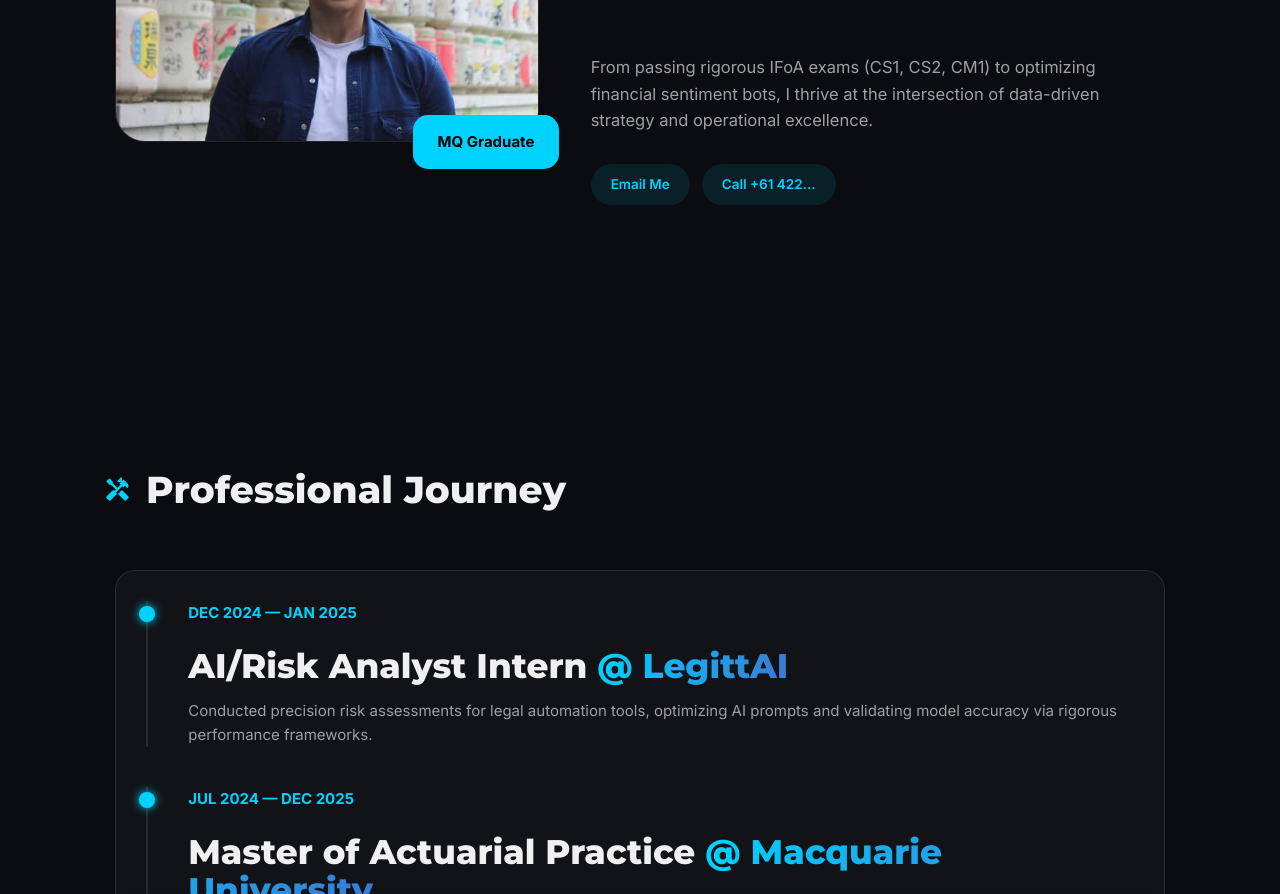
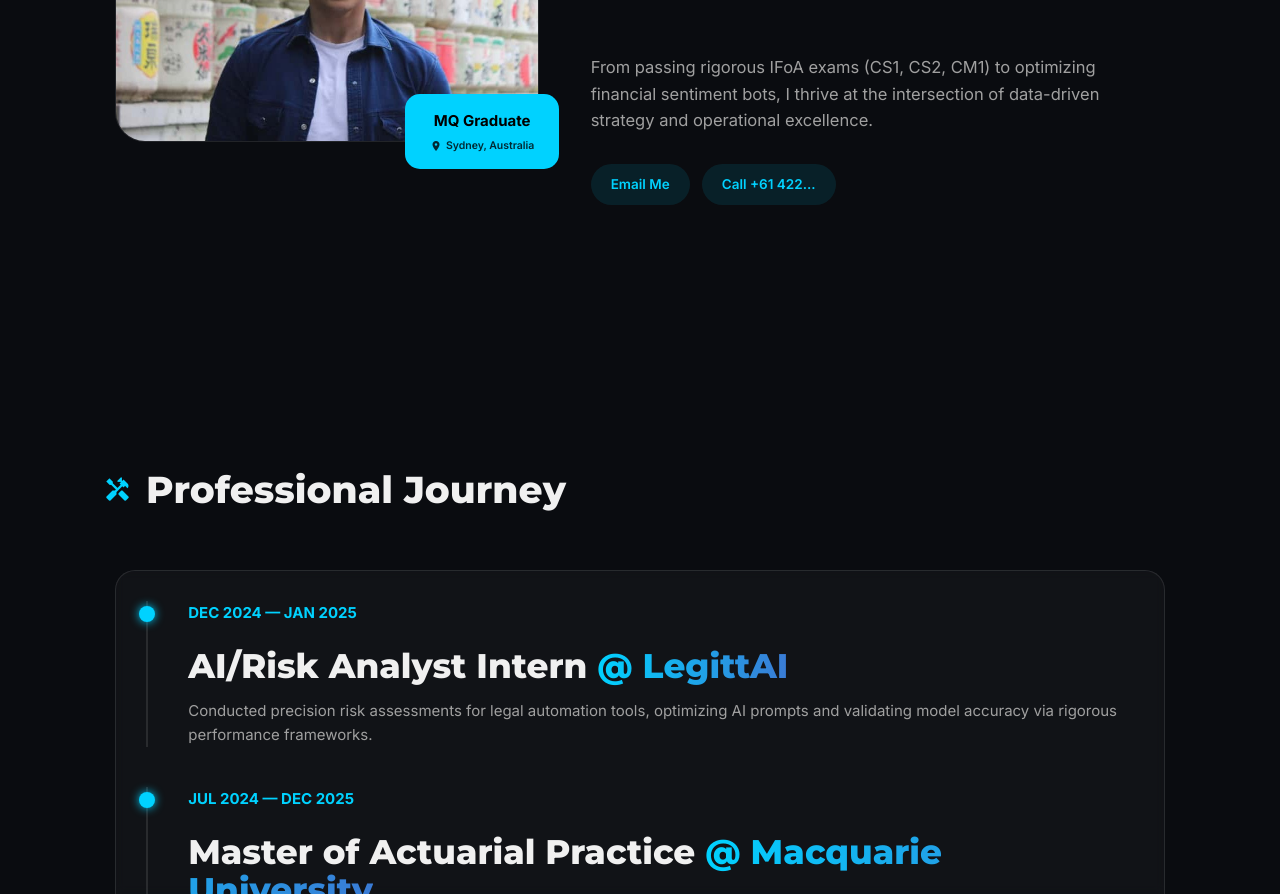
Before and after one commit to AnkAgrawal22/AnkAgrawal22.github.io, a website: page index.html in a window 1280 px wide. Shown: the part 1145-2039 px from the top of the page. Drawn offline with nearby package versions, Linux system fonts and the light colour scheme; a web font is replaced by a local one.

Commit message:
Added Sydney, Australia location to the profile badge

```diff
--- a/index.html
+++ b/index.html
@@ -195,8 +195,11 @@
             <div class="col s12 m5">
                 <div style="position: relative;">
                     <img src="img/ank.jpeg" alt="Ank Agrawal" style="width: 100%; border-radius: 30px; border: 1px solid var(--glass-border);">
-                    <div style="position: absolute; bottom: -20px; right: -20px; background: var(--accent-glow); padding: 15px 25px; border-radius: 15px; color: #000; font-weight: 800;">
-                        MQ Graduate
+                    <div style="position: absolute; bottom: -20px; right: -20px; background: var(--accent-glow); padding: 15px 25px; border-radius: 15px; color: #000; font-weight: 800; display: flex; flex-direction: column; align-items: center; gap: 5px;">
+                        <span>MQ Graduate</span>
+                        <span style="font-size: 0.7rem; font-weight: 600; opacity: 0.8; display: flex; align-items: center; gap: 4px;">
+                            <i class="material-icons" style="font-size: 0.8rem;">place</i> Sydney, Australia
+                        </span>
                     </div>
                 </div>
             </div>
```
